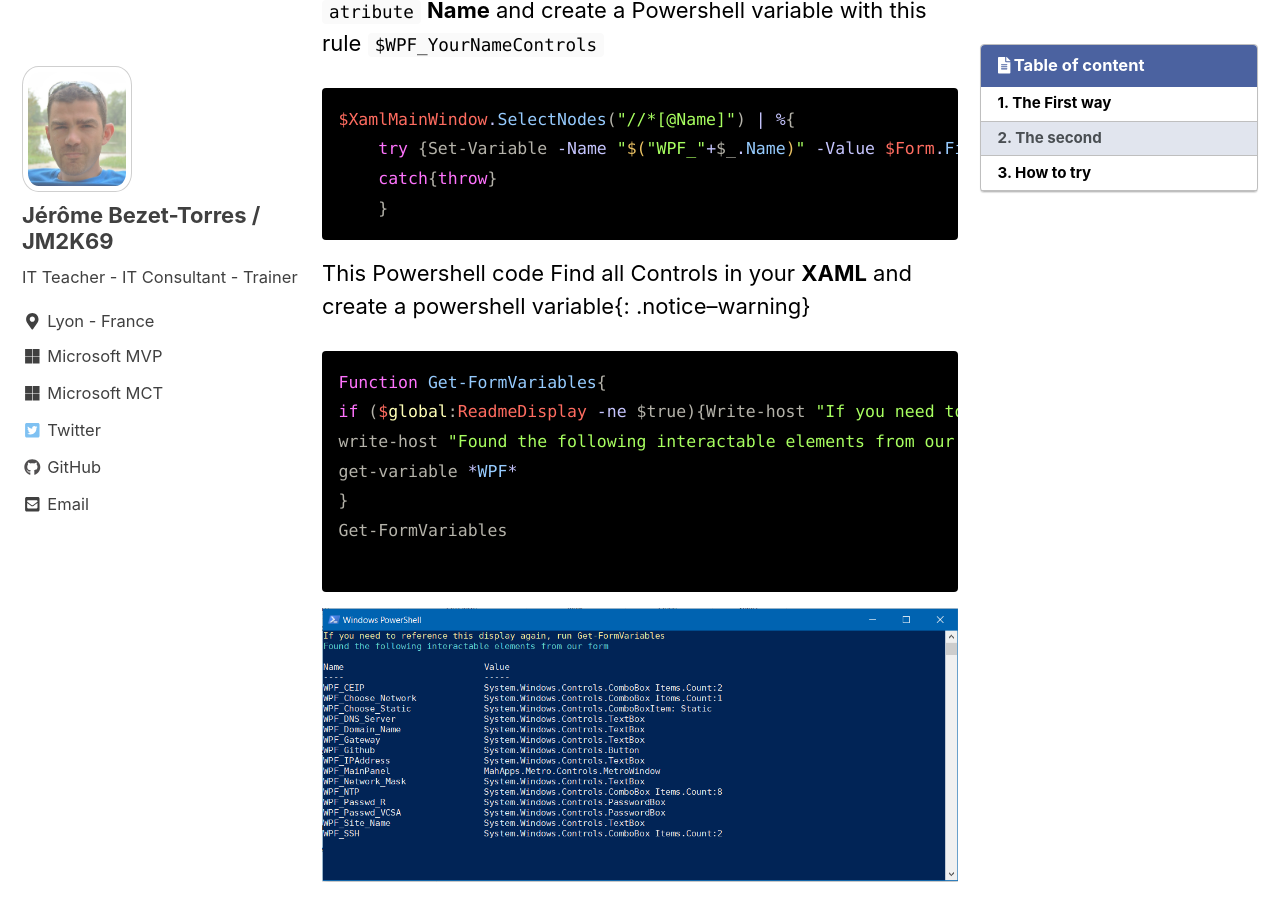
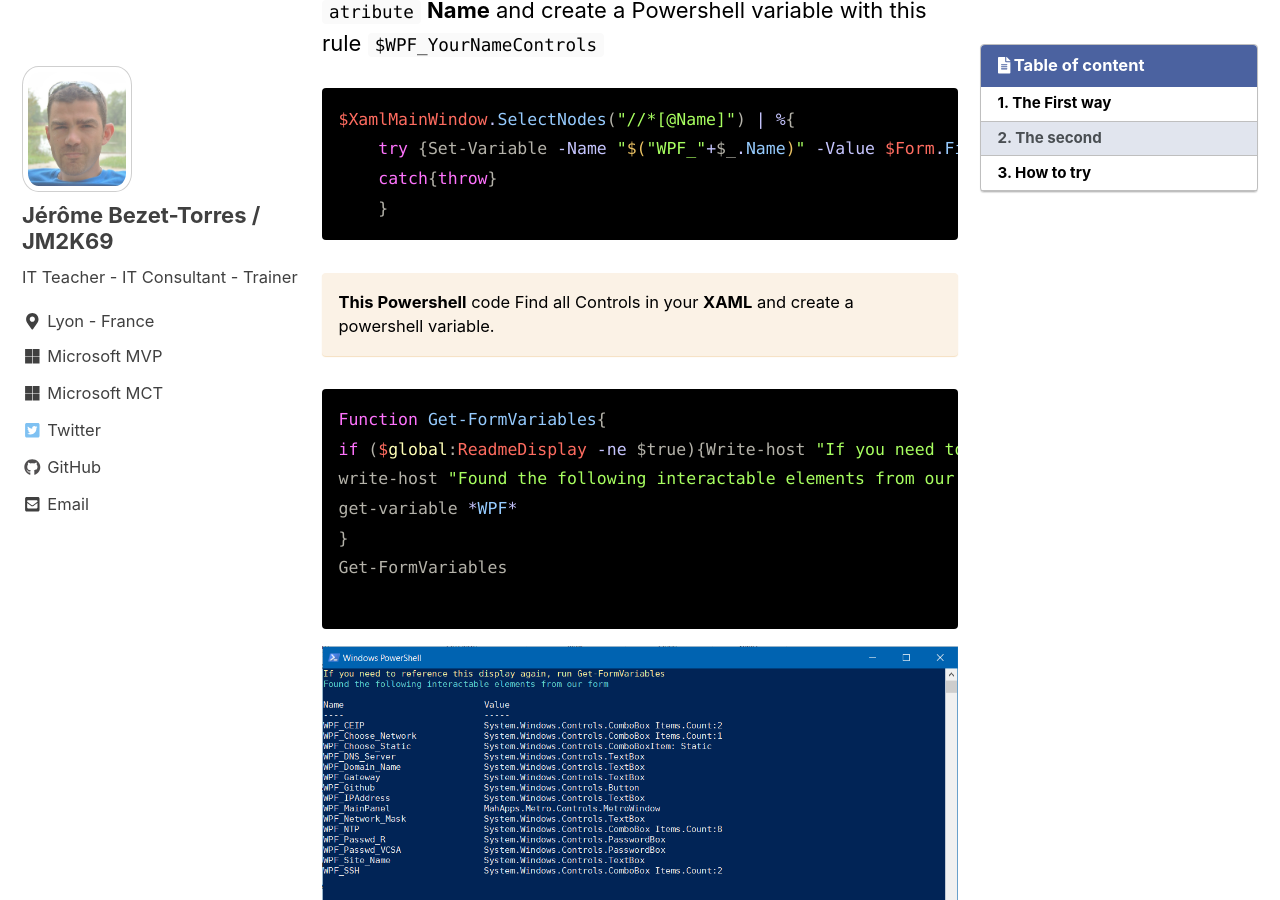
Before and after one commit to JM2K69/JM2K69.github.io, a Jekyll site: the page built from _posts/2020/2020-09-29-WPF tips.md, in a window 1280 px wide and 900 px high, scrolled down 9881 px. Built offline with Jekyll 4.4.1, drawn with Linux system fonts in a browser that asks for light colours; cached includes are drawn as plain includes; nearby versions of some CDN libraries; some of the changed lines change nothing that is shown.

Commit message:
Update 2020-09-29-WPF tips.md

````diff
--- a/_posts/2020/2020-09-29-WPF tips.md
+++ b/_posts/2020/2020-09-29-WPF tips.md
@@ -333,7 +333,8 @@ $XamlMainWindow.SelectNodes("//*[@Name]") | %{
     catch{throw}
     }
 ```
-This Powershell code Find all Controls in your **XAML** and create a powershell variable{: .notice--warning}
+**This Powershell** code Find all Controls in your **XAML** and create a powershell variable.
+{: .notice--warning}
 
 ```powershell
 Function Get-FormVariables{
````
